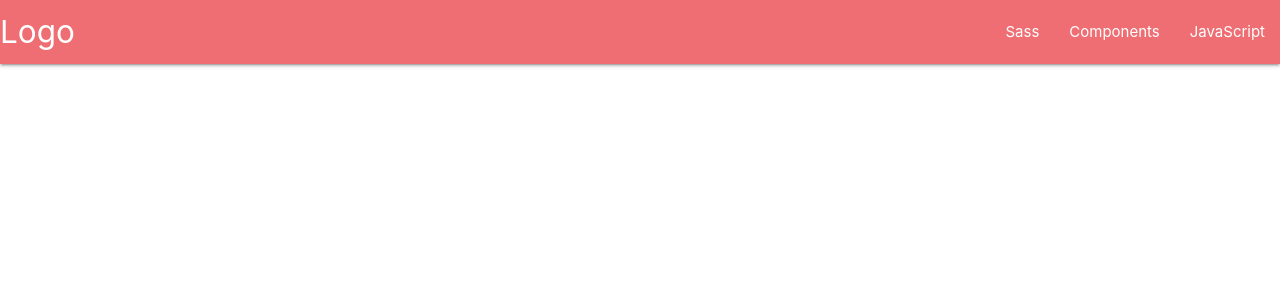
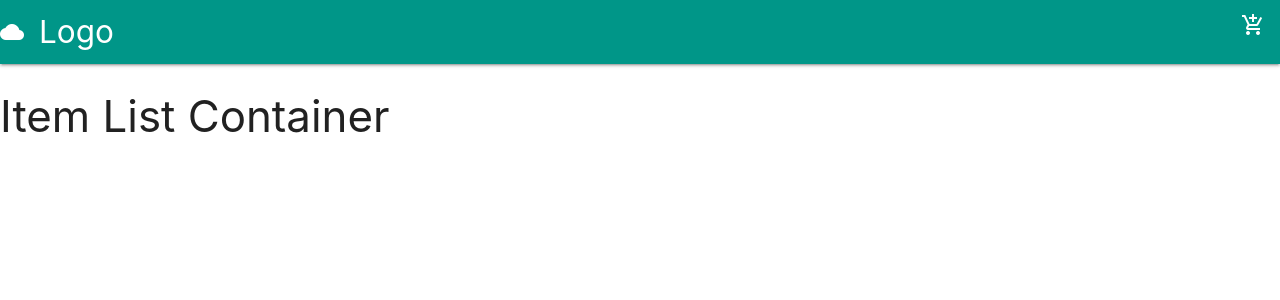
Before and after one commit to gastond23/ecommerce_dandre, a React (Create React App) app: page / in a window 1280 px wide. Shown: the top 300 px of the page. Built offline with nearby package versions, Linux system fonts and the light colour scheme.

Commit message:
Agregado de CartWidget e ItemListContainer

```diff
--- a/public/index.html
+++ b/public/index.html
@@ -11,13 +11,21 @@
 		/>
 		<link rel="apple-touch-icon" href="%PUBLIC_URL%/logo192.png" />
 		<!--
-      manifest.json provides metadata used when your web app is installed on a
-      user's mobile device or desktop. See https://developers.google.com/web/fundamentals/web-app-manifest/
+      	manifest.json provides metadata used when your web app is installed on a
+    	user's mobile device or desktop. See https://developers.google.com/web/fundamentals/web-app-manifest/
     -->
 		<link rel="manifest" href="%PUBLIC_URL%/manifest.json" />
 		<link
 			rel="stylesheet"
 			href="https://cdnjs.cloudflare.com/ajax/libs/materialize/1.0.0/css/materialize.min.css"
+		/>
+		<link
+			href="https://fonts.googleapis.com/icon?family=Material+Icons"
+			rel="stylesheet"
+		/>
+		<link
+			href="https://fonts.googleapis.com/icon?family=Material+Icons"
+			rel="stylesheet"
 		/>
 		<!--
       Notice the use of %PUBLIC_URL% in the tags above.
--- a/src/App.js
+++ b/src/App.js
@@ -1,10 +1,12 @@
 import "./App.css";
 import NavBar from "./components/NavBar";
+import ItemListContainer from "./components/ItemListContainer";
 
 function App() {
 	return (
 		<div>
 			<NavBar />
+			<ItemListContainer />
 		</div>
 	);
 }
--- /dev/null
+++ b/src/components/CartWidget.jsx
@@ -0,0 +1,11 @@
+import React from "react";
+
+const CartWidget = () => {
+	return (
+		<div>
+			<span className="material-icons">add_shopping_cart</span>
+		</div>
+	);
+};
+
+export default CartWidget;
--- /dev/null
+++ b/src/components/ItemListContainer.jsx
@@ -0,0 +1,11 @@
+import React from "react";
+
+const ItemListContainer = () => {
+	return (
+		<div>
+			<h3>Item List Container</h3>
+		</div>
+	);
+};
+
+export default ItemListContainer;
--- a/src/components/NavBar.js
+++ /dev/null
@@ -1,26 +0,0 @@
-import React from "react";
-
-const NavBar = () => {
-	return (
-		<nav>
-			<div className="nav-wrapper">
-				<a href="#" className="brand-logo">
-					Logo
-				</a>
-				<ul className="right hide-on-med-and-down">
-					<li>
-						<a href="#">Sass</a>
-					</li>
-					<li>
-						<a href="#">Components</a>
-					</li>
-					<li>
-						<a href="#">JavaScript</a>
-					</li>
-				</ul>
-			</div>
-		</nav>
-	);
-};
-
-export default NavBar;
--- /dev/null
+++ b/src/components/NavBar.jsx
@@ -0,0 +1,23 @@
+import React from "react";
+import CartWidget from "./CartWidget";
+
+const NavBar = () => {
+	return (
+		<nav>
+			<div class="nav-wrapper teal">
+				<a href="#!" class="brand-logo">
+					<i class="material-icons">cloud</i>Logo
+				</a>
+				<ul class="right hide-on-med-and-down">
+					<li>
+						<a href="#!">
+							<CartWidget />
+						</a>
+					</li>
+				</ul>
+			</div>
+		</nav>
+	);
+};
+
+export default NavBar;
```
